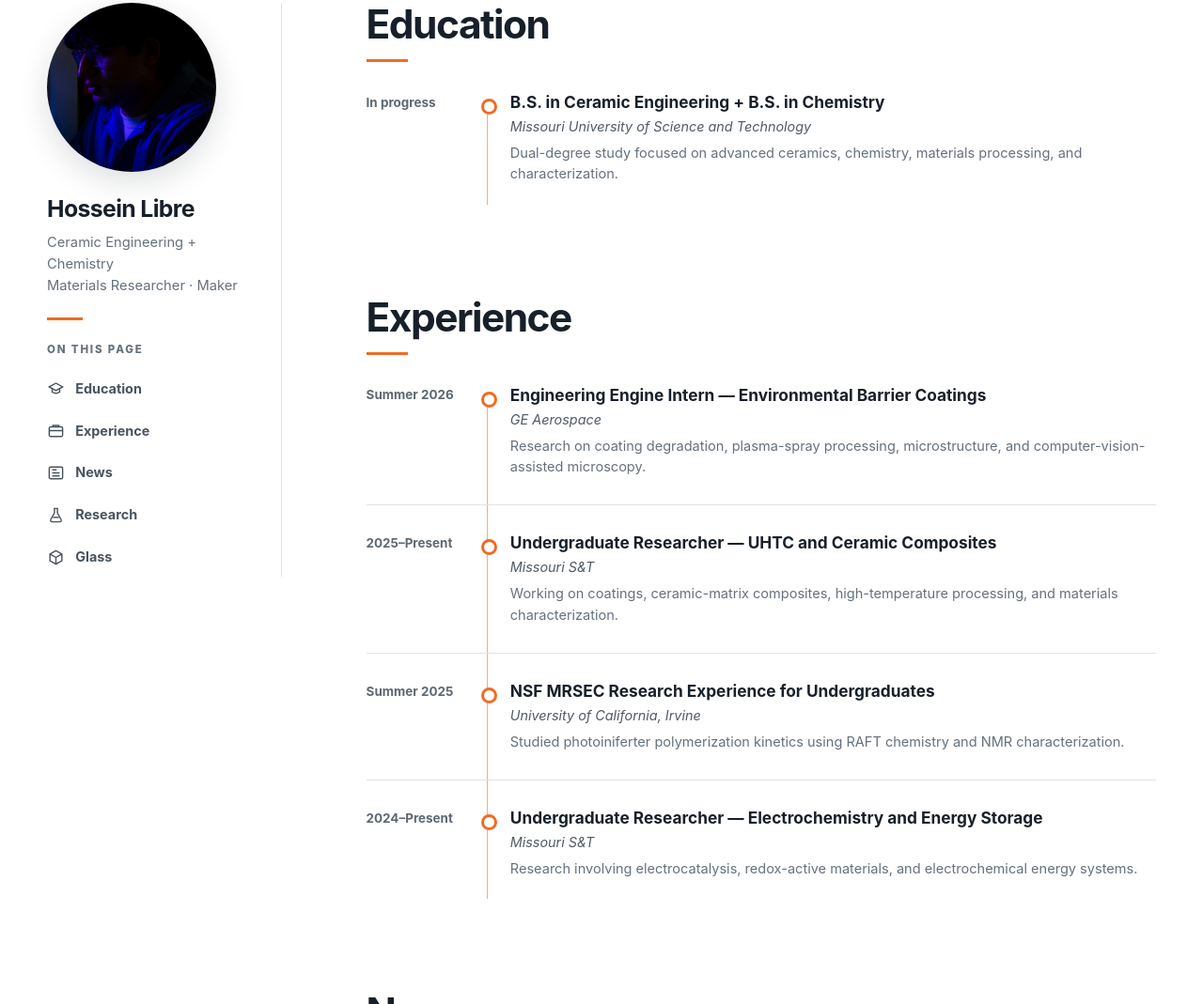
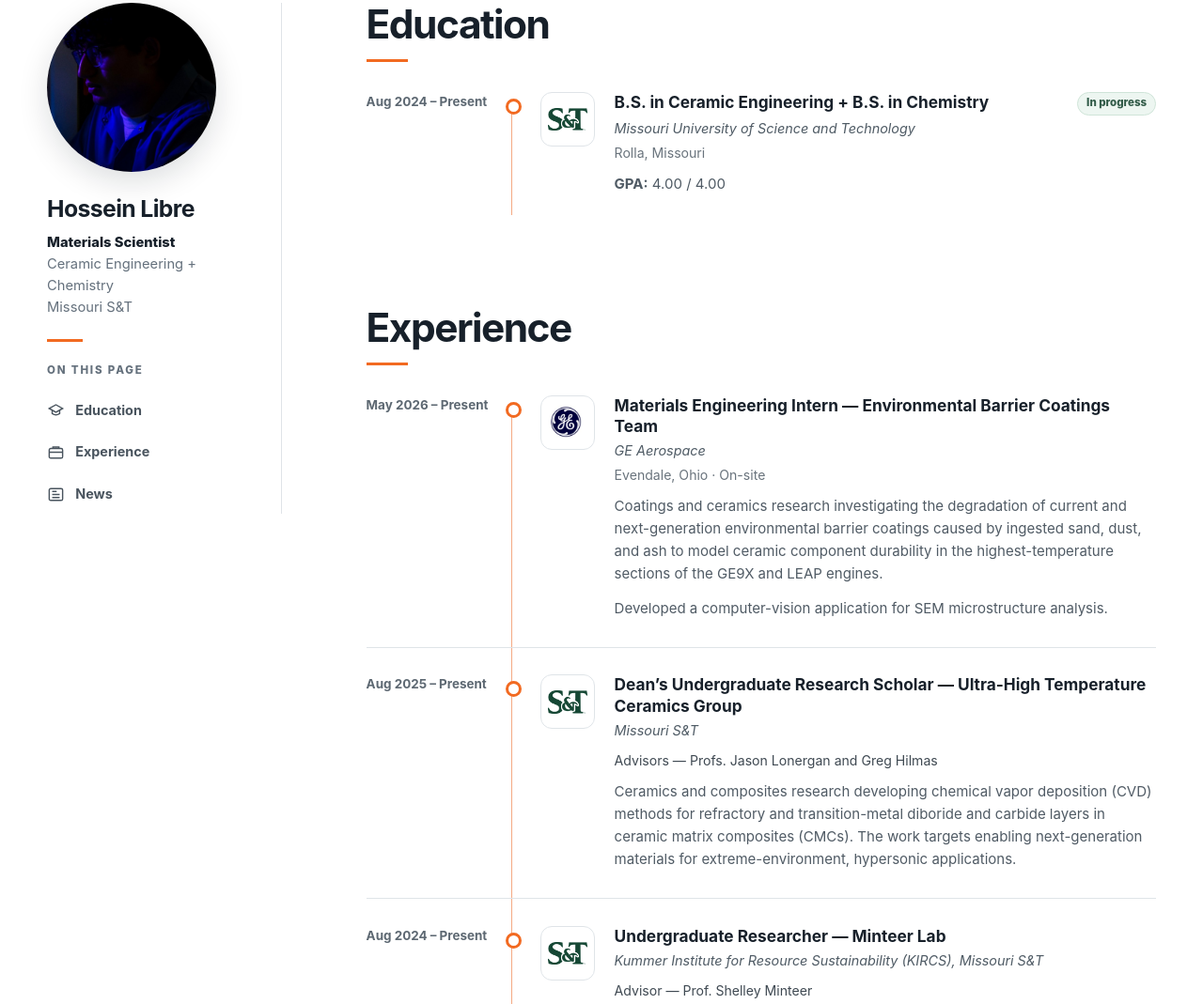
Before and after one commit to hlibre8/hlibre8.github.io, a plain HTML site: page index.html in a window 1280 px wide. Shown: the part 1259-2328 px from the top of the page at 94% size. Drawn offline with Linux system fonts and the light colour scheme.

Commit message:
Website v0.2
Removed the big bottom-left hero text
Removed the “Explore my research” button
Changed the bio box to “Hi, I’m Hossein.”
Updated the bio wording
Sidebar now only has Education, Experience, News
Sidebar title now says Materials Scientist / Ceramic Engineering + Chemistry / Missouri S&T
Education now shows Aug 2024 – Present, GPA 4.00/4.00, and the S&T logo
Experience entries now use the LinkedIn-style descriptions you sent
Added logos for Missouri S&T, UCI, and GE
Added advisor/location lines and cleaner date formatting

```diff
--- a/assets/css/styles.css
+++ b/assets/css/styles.css
@@ -1064,3 +1064,165 @@ a {
     transition-duration: 0.01ms !important;
   }
 }
+
+/* Homepage v0.2 refinements */
+.about-panel h1 {
+  margin: 0;
+  font-size: clamp(2rem, 4vw, 3.5rem);
+  line-height: 1.04;
+  letter-spacing: -0.035em;
+}
+
+.about-panel h1::after {
+  content: "";
+  display: block;
+  width: 44px;
+  height: 3px;
+  margin-top: 0.8rem;
+  background: var(--accent);
+}
+
+.about-panel p {
+  line-height: 1.62;
+}
+
+.profile-kicker strong {
+  color: var(--ink);
+  font-weight: 760;
+}
+
+.timeline::before {
+  left: 154px;
+}
+
+.timeline-item {
+  grid-template-columns: 134px minmax(0, 1fr);
+  gap: 2.55rem;
+}
+
+.timeline-item::before {
+  left: 148px;
+}
+
+.timeline-date {
+  line-height: 1.45;
+}
+
+.entry-with-logo {
+  display: grid;
+  grid-template-columns: 62px minmax(0, 1fr);
+  gap: 1.05rem;
+  align-items: start;
+}
+
+.institution-logo-wrap {
+  width: 58px;
+  height: 58px;
+  display: grid;
+  place-items: center;
+  padding: 7px;
+  background: #fff;
+  border: 1px solid var(--line);
+  border-radius: 12px;
+}
+
+.institution-logo {
+  width: 100%;
+  max-height: 100%;
+  object-fit: contain;
+}
+
+.logo-mst {
+  max-width: 48px;
+}
+
+.logo-uci {
+  max-width: 48px;
+}
+
+.logo-ge {
+  max-width: 46px;
+  border-radius: 50%;
+}
+
+.entry-copy {
+  min-width: 0;
+}
+
+.entry-title-row {
+  display: flex;
+  align-items: flex-start;
+  flex-wrap: wrap;
+  gap: 0.55rem 0.75rem;
+}
+
+.entry-title-row h3 {
+  flex: 1 1 360px;
+}
+
+.status-badge {
+  display: inline-flex;
+  align-items: center;
+  min-height: 25px;
+  padding: 0.15rem 0.55rem;
+  color: #315b48;
+  background: #edf6f1;
+  border: 1px solid #cfe4d8;
+  border-radius: 999px;
+  font-size: 0.72rem;
+  font-weight: 760;
+  white-space: nowrap;
+}
+
+.timeline-body .entry-meta,
+.timeline-body .advisor {
+  margin: 0.22rem 0 0;
+  color: #6a747d;
+  font-size: 0.88rem;
+}
+
+.timeline-body .advisor {
+  margin-top: 0.62rem;
+  color: #3f4952;
+}
+
+.timeline-body .details {
+  margin-top: 0.62rem;
+  color: #505b65;
+  font-size: 0.94rem;
+  line-height: 1.6;
+}
+
+.timeline-body .details + .details {
+  margin-top: 0.8rem;
+}
+
+@media (max-width: 760px) {
+  .about-panel h1 {
+    font-size: 2rem;
+  }
+
+  .timeline::before {
+    left: 7px;
+  }
+
+  .timeline-item {
+    display: block;
+    padding-left: 34px;
+  }
+
+  .timeline-item::before {
+    left: 1px;
+  }
+
+  .entry-with-logo {
+    grid-template-columns: 52px minmax(0, 1fr);
+    gap: 0.85rem;
+  }
+
+  .institution-logo-wrap {
+    width: 50px;
+    height: 50px;
+    padding: 6px;
+  }
+}
--- a/index.html
+++ b/index.html
@@ -3,7 +3,7 @@
 <head>
   <meta charset="utf-8">
   <meta name="viewport" content="width=device-width, initial-scale=1">
-  <meta name="description" content="Hossein Libre — ceramic engineering and chemistry student, materials researcher, and maker.">
+  <meta name="description" content="Hossein Libre — ceramic engineering and chemistry student and materials researcher at Missouri S&T.">
   <meta name="theme-color" content="#05090f">
   <title>Hossein Libre | Materials Researcher</title>
   <link rel="icon" href="assets/images/favicon.svg" type="image/svg+xml">
@@ -36,20 +36,10 @@
         <div class="hero-photo" role="img" aria-label="Hossein Libre working in a chemistry laboratory under blue light"></div>
         <div class="hero-shade"></div>
 
-        <div class="hero-wordmark" aria-hidden="true">
-          <p class="eyebrow">Materials researcher · maker</p>
-          <h1>Science shaped by curiosity.</h1>
-          <p>Advanced materials, energy systems, and hands-on creative work.</p>
-        </div>
-
         <article class="about-panel" id="about">
-          <p class="eyebrow">About</p>
-          <h2>A little about me</h2>
-          <p>I’m Hossein Libre, a Ceramic Engineering and Chemistry student at Missouri S&amp;T, materials researcher, and maker.</p>
-          <p>My work spans extreme-environment ceramics, coatings, electrochemical systems, polymer science, and digital materials tools.</p>
-          <div class="button-row">
-            <a class="button" href="research.html">Explore my research <span aria-hidden="true">→</span></a>
-          </div>
+          <h1>Hi, I’m Hossein.</h1>
+          <p>I’m an undergraduate student in Ceramic Engineering and Chemistry at Missouri S&amp;T. My research spans extreme-environment ceramics, electrochemical systems and electrosynthesis, polymer science, and digital materials tools.</p>
+          <p>I’m an undergraduate researcher at the Kummer Institute for Resource Sustainability (KIRCS), advised by Prof. Shelley Minteer. I also conduct research in the Ultra-High Temperature Ceramics Group as a Dean’s Undergraduate Research Scholar, co-advised by Prof. Greg Hilmas and Prof. Jason Lonergan.</p>
         </article>
 
         <a class="scroll-cue" href="#profile" aria-label="Scroll to profile">
@@ -65,7 +55,7 @@
           <img class="profile-portrait" src="assets/images/profile-lab.jpg" alt="Portrait of Hossein Libre in a laboratory">
           <div class="profile-sidebar-copy">
             <h2>Hossein Libre</h2>
-            <p class="profile-kicker">Ceramic Engineering + Chemistry<br>Materials Researcher · Maker</p>
+            <p class="profile-kicker"><strong>Materials Scientist</strong><br>Ceramic Engineering + Chemistry<br>Missouri S&amp;T</p>
             <div class="mini-rule"></div>
             <p class="sidebar-label">On this page</p>
             <nav class="sidebar-nav">
@@ -81,14 +71,6 @@
                 <svg viewBox="0 0 24 24" aria-hidden="true"><rect x="3" y="4" width="18" height="16" rx="2"/><path d="M7 8h6M7 12h10M7 16h10"/></svg>
                 News
               </a>
-              <a href="research.html">
-                <svg viewBox="0 0 24 24" aria-hidden="true"><path d="M9 3h6M10 3v6l-5 9a2 2 0 0 0 2 3h10a2 2 0 0 0 2-3l-5-9V3"/><path d="M8 15h8"/></svg>
-                Research
-              </a>
-              <a href="glass.html">
-                <svg viewBox="0 0 24 24" aria-hidden="true"><path d="m12 3 8 4.5v9L12 21l-8-4.5v-9L12 3Z"/><path d="m4 7.5 8 4.5 8-4.5M12 12v9"/></svg>
-                Glass
-              </a>
             </nav>
           </div>
         </aside>
@@ -98,11 +80,20 @@
             <h2 class="section-heading">Education</h2>
             <div class="timeline">
               <article class="timeline-item">
-                <div class="timeline-date">In progress</div>
-                <div class="timeline-body">
-                  <h3>B.S. in Ceramic Engineering + B.S. in Chemistry</h3>
-                  <p class="org">Missouri University of Science and Technology</p>
-                  <p class="details">Dual-degree study focused on advanced ceramics, chemistry, materials processing, and characterization.</p>
+                <div class="timeline-date">Aug 2024 – Present</div>
+                <div class="timeline-body entry-with-logo">
+                  <div class="institution-logo-wrap">
+                    <img class="institution-logo logo-mst" src="assets/images/mst-logo.png" alt="Missouri S&T logo">
+                  </div>
+                  <div class="entry-copy">
+                    <div class="entry-title-row">
+                      <h3>B.S. in Ceramic Engineering + B.S. in Chemistry</h3>
+                      <span class="status-badge">In progress</span>
+                    </div>
+                    <p class="org">Missouri University of Science and Technology</p>
+                    <p class="entry-meta">Rolla, Missouri</p>
+                    <p class="details"><strong>GPA:</strong> 4.00 / 4.00</p>
+                  </div>
                 </div>
               </article>
             </div>
@@ -112,35 +103,69 @@
             <h2 class="section-heading">Experience</h2>
             <div class="timeline">
               <article class="timeline-item">
-                <div class="timeline-date">Summer 2026</div>
-                <div class="timeline-body">
-                  <h3>Engineering Engine Intern — Environmental Barrier Coatings</h3>
-                  <p class="org">GE Aerospace</p>
-                  <p class="details">Research on coating degradation, plasma-spray processing, microstructure, and computer-vision-assisted microscopy.</p>
+                <div class="timeline-date">May 2026 – Present</div>
+                <div class="timeline-body entry-with-logo">
+                  <div class="institution-logo-wrap"><img class="institution-logo logo-ge" src="assets/images/ge-logo.png" alt="GE logo"></div>
+                  <div class="entry-copy">
+                    <h3>Materials Engineering Intern — Environmental Barrier Coatings Team</h3>
+                    <p class="org">GE Aerospace</p>
+                    <p class="entry-meta">Evendale, Ohio · On-site</p>
+                    <p class="details">Coatings and ceramics research investigating the degradation of current and next-generation environmental barrier coatings caused by ingested sand, dust, and ash to model ceramic component durability in the highest-temperature sections of the GE9X and LEAP engines.</p>
+                    <p class="details">Developed a computer-vision application for SEM microstructure analysis.</p>
+                  </div>
                 </div>
               </article>
+
               <article class="timeline-item">
-                <div class="timeline-date">2025–Present</div>
-                <div class="timeline-body">
-                  <h3>Undergraduate Researcher — UHTC and Ceramic Composites</h3>
-                  <p class="org">Missouri S&amp;T</p>
-                  <p class="details">Working on coatings, ceramic-matrix composites, high-temperature processing, and materials characterization.</p>
+                <div class="timeline-date">Aug 2025 – Present</div>
+                <div class="timeline-body entry-with-logo">
+                  <div class="institution-logo-wrap"><img class="institution-logo logo-mst" src="assets/images/mst-logo.png" alt="Missouri S&T logo"></div>
+                  <div class="entry-copy">
+                    <h3>Dean’s Undergraduate Research Scholar — Ultra-High Temperature Ceramics Group</h3>
+                    <p class="org">Missouri S&amp;T</p>
+                    <p class="advisor">Advisors — Profs. Jason Lonergan and Greg Hilmas</p>
+                    <p class="details">Ceramics and composites research developing chemical vapor deposition (CVD) methods for refractory and transition-metal diboride and carbide layers in ceramic matrix composites (CMCs). The work targets enabling next-generation materials for extreme-environment, hypersonic applications.</p>
+                  </div>
                 </div>
               </article>
+
               <article class="timeline-item">
-                <div class="timeline-date">Summer 2025</div>
-                <div class="timeline-body">
-                  <h3>NSF MRSEC Research Experience for Undergraduates</h3>
-                  <p class="org">University of California, Irvine</p>
-                  <p class="details">Studied photoiniferter polymerization kinetics using RAFT chemistry and NMR characterization.</p>
+                <div class="timeline-date">Aug 2024 – Present</div>
+                <div class="timeline-body entry-with-logo">
+                  <div class="institution-logo-wrap"><img class="institution-logo logo-mst" src="assets/images/mst-logo.png" alt="Missouri S&T logo"></div>
+                  <div class="entry-copy">
+                    <h3>Undergraduate Researcher — Minteer Lab</h3>
+                    <p class="org">Kummer Institute for Resource Sustainability (KIRCS), Missouri S&amp;T</p>
+                    <p class="advisor">Advisor — Prof. Shelley Minteer</p>
+                    <p class="details">Electrochemistry and electrosynthesis research developing redox polymers to convert biomass-derived furfural into value-added C4 chemicals, while investigating organic molecules for redox-flow batteries. The work spans sustainable chemical manufacturing and energy storage.</p>
+                  </div>
                 </div>
               </article>
+
               <article class="timeline-item">
-                <div class="timeline-date">2024–Present</div>
-                <div class="timeline-body">
-                  <h3>Undergraduate Researcher — Electrochemistry and Energy Storage</h3>
-                  <p class="org">Missouri S&amp;T</p>
-                  <p class="details">Research involving electrocatalysis, redox-active materials, and electrochemical energy systems.</p>
+                <div class="timeline-date">Jun 2025 – Aug 2025</div>
+                <div class="timeline-body entry-with-logo">
+                  <div class="institution-logo-wrap"><img class="institution-logo logo-uci" src="assets/images/uci-logo.png" alt="UC Irvine logo"></div>
+                  <div class="entry-copy">
+                    <h3>NSF MRSEC Research Fellow (REU)</h3>
+                    <p class="org">University of California, Irvine</p>
+                    <p class="entry-meta">Irvine, California · On-site</p>
+                    <p class="advisor">Advisor — Prof. Joe Patterson</p>
+                    <p class="details">Polymer chemistry and soft-matter research investigating photo-RAFT block copolymers that undergo liquid–liquid phase separation into condensates to investigate how the condensate environment affects polymerization kinetics.</p>
+                  </div>
+                </div>
+              </article>
+
+              <article class="timeline-item">
+                <div class="timeline-date">Jun 2023 – Jun 2025</div>
+                <div class="timeline-body entry-with-logo">
+                  <div class="institution-logo-wrap"><img class="institution-logo logo-mst" src="assets/images/mst-logo.png" alt="Missouri S&T logo"></div>
+                  <div class="entry-copy">
+                    <h3>Undergraduate Researcher — Biomedical Materials Lab</h3>
+                    <p class="org">Missouri S&amp;T</p>
+                    <p class="advisor">Advisor — Prof. Anthony Convertine</p>
+                    <p class="details">Polymer and biomaterials research developing RAFT-based polymerization-induced self-assembly (PISA) resins for digital light processing (DLP) 3D printing. The platform was designed for drug-delivery and tissue-engineering applications.</p>
+                  </div>
                 </div>
               </article>
             </div>
@@ -169,15 +194,6 @@
               </article>
             </div>
           </section>
-
-          <section class="contact-band" id="contact-preview">
-            <p class="eyebrow">Contact</p>
-            <h2>Let’s connect around materials, research, or making.</h2>
-            <p>The contact page is ready for your email, LinkedIn, GitHub, and other professional links.</p>
-            <div class="button-row">
-              <a class="button" href="contact.html">Contact page <span aria-hidden="true">→</span></a>
-            </div>
-          </section>
         </div>
       </div>
     </section>
@@ -186,7 +202,6 @@
   <footer class="site-footer">
     <div class="footer-shell">
       <span>© <span data-current-year></span> Hossein Libre</span>
-      <span>Built as a lightweight static site for hlibre8.github.io</span>
     </div>
   </footer>
 </body>
```
Also changed, not shown: assets/images/ge-logo.png (added), assets/images/mst-logo.png (added), assets/images/uci-logo.png (added), 1 other file.
